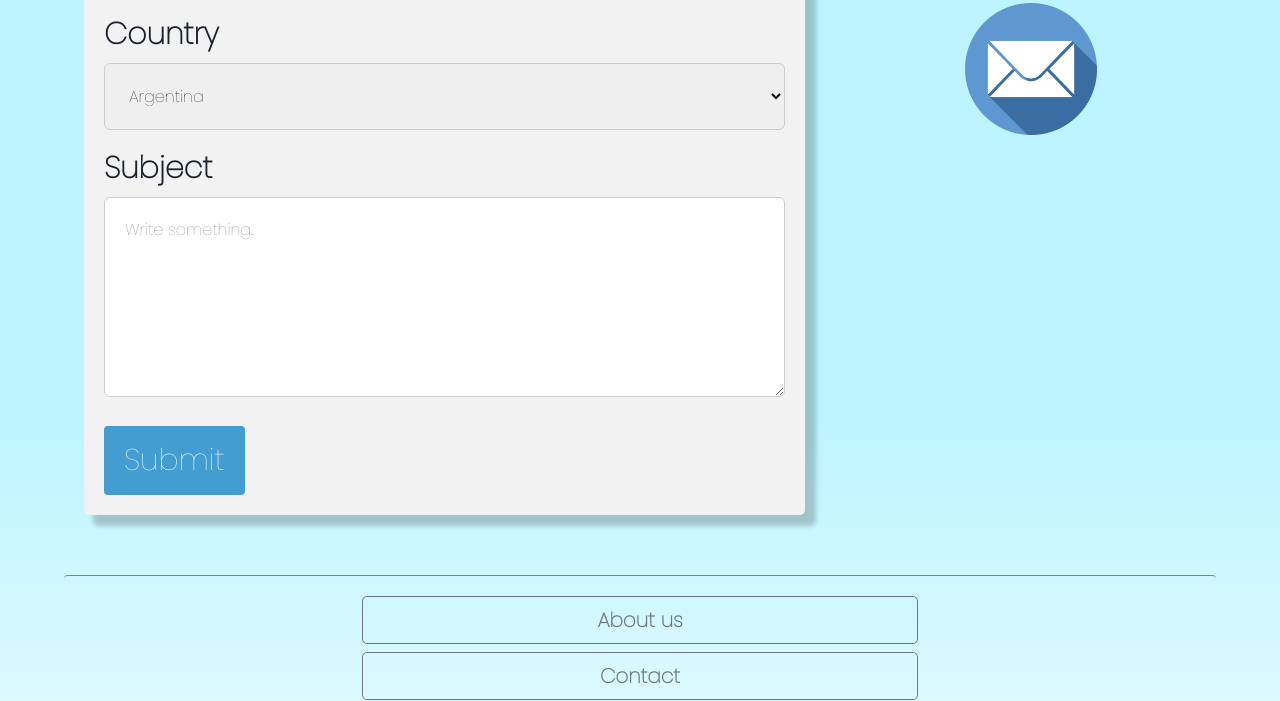
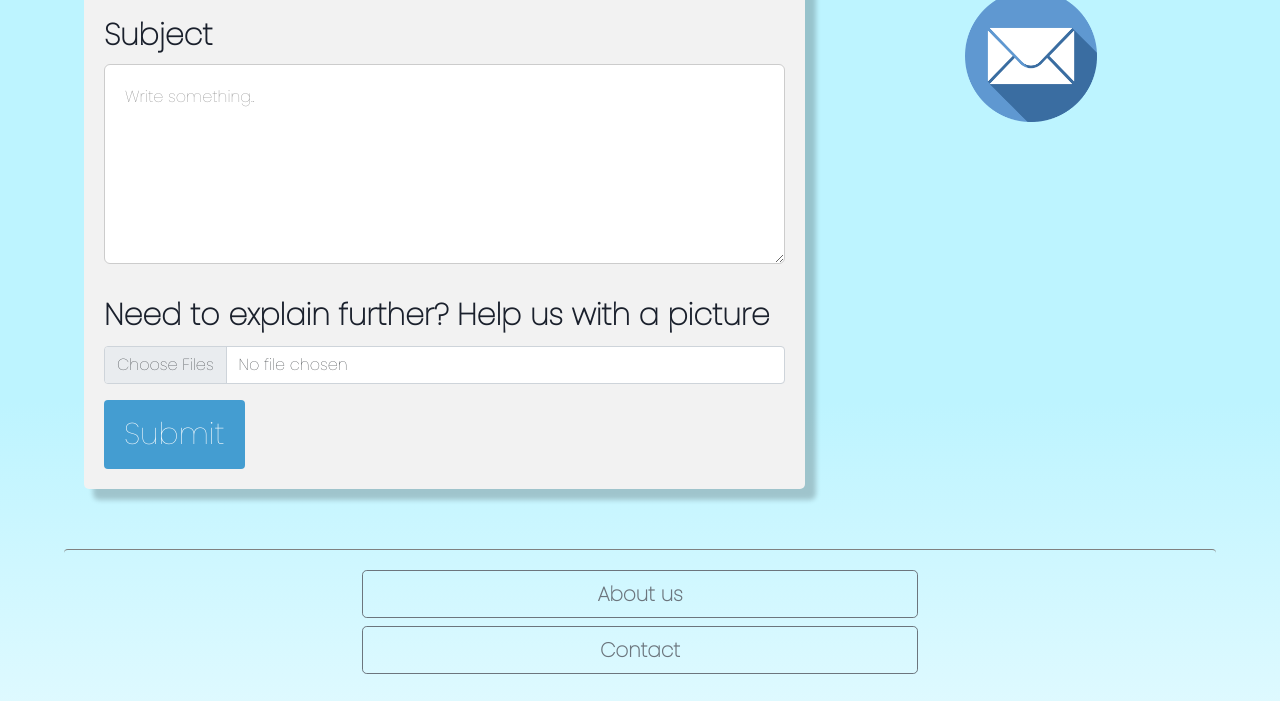
Before and after one commit to tomasfarina/proyecto-coder-laboro, a plain HTML site: page page_sections/contact.html in a window 1280 px wide. Shown: the part 539-1240 px from the top of the page. Drawn offline with nearby package versions, Linux system fonts and the light colour scheme.

Commit message:
Ultimando detalles, si

```diff
--- a/page_sections/contact.html
+++ b/page_sections/contact.html
@@ -66,27 +66,28 @@
     <div class="container">
         <form action="action_page.php">
 
-          <label class="formsLabels" for="fname">First Name</label>
-          <input type="text" id="fname" name="firstname" placeholder="Your name..">
-
-          <label class="formsLabels" for="lname">Last Name</label>
-          <input type="text" id="lname" name="lastname" placeholder="Your last name..">
+          <label class="formsLabels" for="fname">Full Name</label>
+          <input type="text" id="fname" name="fullname" placeholder="Your name..">
 
           <label class="formsLabels" for="email">Email</label>
           <input type="text" id="email" name="email" placeholder="Your email..">
 
-          <label  class="formsLabels" for="country">Country</label>
-          <select id="country" name="country">
-            <option value="argentina">Argentina</option>
-            <option value="chile">Chile</option>
-            <option value="brasil">Brasil</option>
-            <option value="uruguay">Uruguay</option>
-            <option value="paraguay">Paraguay</option>
-            <option value="olivia">Bolivia</option>
+          <label  class="formsLabels" for="country">Issue</label>
+          <select id="issue" name="issue">
+            <option value="argentina">Bugs</option>
+            <option value="chile">I want to know more</option>
+            <option value="brasil">Jobs</option>
+            <option value="uruguay">Support</option>
+            <option value="paraguay">Other</option>
           </select>
 
           <label class="formsLabels" for="subject">Subject</label>
           <textarea id="subject" name="subject" placeholder="Write something.." style="height:200px"></textarea>
+
+          <div class="mb-3">
+            <label for="formFileMultiple" class="form-label">Need to explain further? Help us with a picture</label>
+            <input class="form-control" type="file" id="formFileMultiple" multiple>
+          </div>
 
           <input type="submit" value="Submit">
 
```
Also changed, not shown: page_sections/freelancers.html (+1 -1 lines), page_sections/profile.html (+11 -9 lines).
